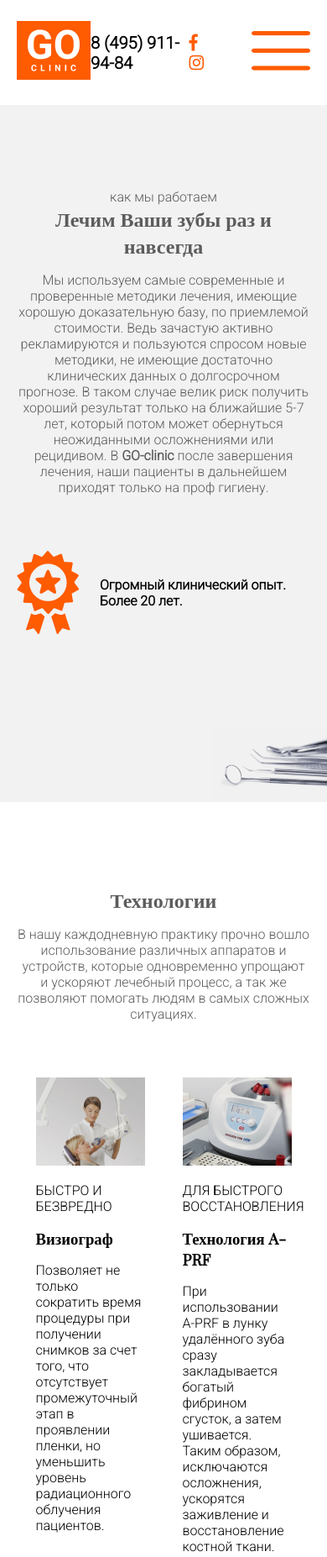
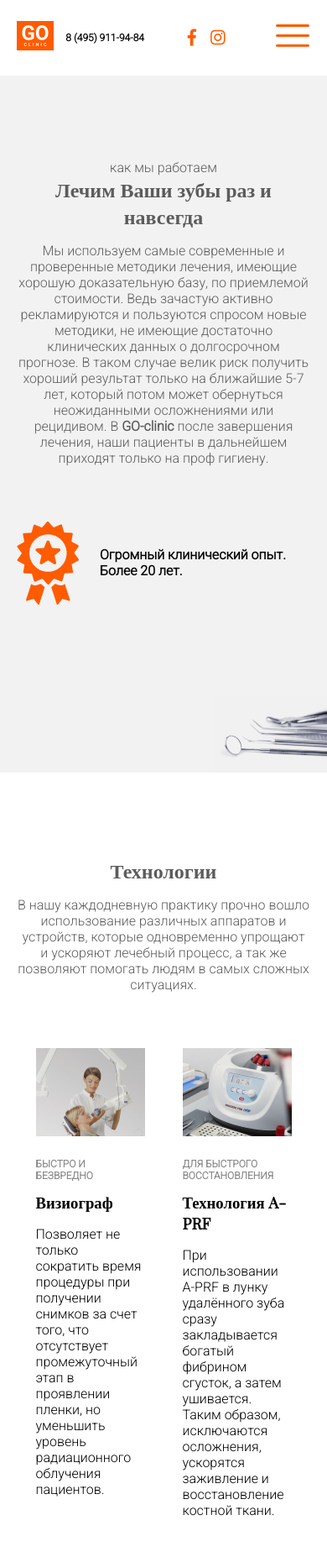
Before and after one commit to spookywee/givi, a plain HTML site: page about.html in a window 390 px wide. Shown: the top 1854 px of the page at 84% size. Drawn offline with nearby package versions, Linux system fonts and the light colour scheme.

Commit message:
mobile menu

```diff
--- a/about.html
+++ b/about.html
@@ -32,7 +32,7 @@
                     <div class = "header__inner">
                             <div class = "menu">
 
-                                    <a href="main.html"><img src="img/logo.png" alt="Логотип"></a>
+                                    <a class = "logo" href="main.html"><img src="img/logo.png" alt="Логотип"></a>
                                     <div class = "menu-info">
                                         <nav class = "nav">
                                             <a href="about.html">О нас</a>
@@ -50,7 +50,7 @@
 
                                                 <a href="contacts.html">Контакты</a>
                                         </nav>
-                                        <a href="+8(495)911-94-84"><b> 8 (495) 911-94-84</b></a>
+                                        <a class = "phone" href="+8(495)911-94-84"><b> 8 (495) 911-94-84</b></a>
                                         <div class = "social-networks">
                                             <a href="#"><i class="fab fa-facebook-f"></i></a>
                                             <a href="#"><i class="fab fa-instagram"></i></a>
--- a/css/style.css
+++ b/css/style.css
@@ -648,6 +648,13 @@ footer{
   padding-bottom:40px;
 }
 
+.technology_card p:nth-child(2){
+  font-size: 12px;
+  padding-top: 10px;
+  font-weight: bold;
+  color: #8B8B8B;
+}
+
 
 .staff{
   padding-bottom: 150px;
@@ -1019,6 +1026,7 @@ footer{
 
   .dropdown_menu-list{
     top: 24px;
+    padding:0;
     /* left: 229px; */
     /* display: none; */
     /* position: absolute; */
@@ -1049,6 +1057,74 @@ footer{
 
 @media only screen and (max-width:500px){
 
+  .logo{
+    width:20%;
+  }
+
+  .menu .logo img{
+    width:75%;
+  }
+
+  .menu-info{
+    width: 100%;
+  }
+
+  .menu-info .phone{
+    width:100%;
+    font-size: 12px;
+  }
+
+  .menu-info a b{
+    padding-right: 0;
+  }
+
+  .social-networks{
+    width:80%;
+  }
+
+  .mob-menu_btn{
+    display: block;
+    width: 135%;
+    padding-right: 15px;
+    padding-left: 0;
+  }
+
+  .mob-menu_btn img{
+    width:100%;
+  }
+
+  .close_btn{
+    display: none;
+    width: 135%;
+    padding-right: 15px;
+    padding-left: 0;
+  }
+
+  .close_btn img{
+    width: 100%;
+  }
+
+  .menu{
+    width: 100%;
+  }
+
+  .mob-menu .nav a{
+    padding: 0 10px 10px;
+    font-size: 16px;
+    text-align: center;
+  }
+
+  .mob-menu .nav a:nth-child(1){
+    padding: 0 0px 10px;
+  }
+
+  .dropdown_menu-list{
+    top: 24px;
+    padding:0;
+
+    right: 50px;
+  }
+
   .technology_card{
     max-width: 180px;
   }
@@ -1056,6 +1132,7 @@ footer{
   .technology_card img{
     width: 180px;
   }
+
 
   .mark-open{
 
@@ -1117,6 +1194,7 @@ footer{
 }
 
 @media only screen and (max-width:410px){
+
   .technology_card{
     max-width: 130px;
   }
@@ -1129,27 +1207,3 @@ footer{
     font-size: 180%;
   }
 }
-
-/* @media only screen and (max-width:980px){
-.main-specialist__inner {
-    flex-direction: column-reverse;
-  }
-
-  .main-specialist_info{
-    margin:0 auto;
-  }
-
-  .main-specialist_bg{
-    margin:0 auto;
-  }
-
-  .footer-left h1{
-    padding-right: 30px;
-  }
-}
-
-@media only screen and (max-width:800px){
-
-
-
-} */
```
Also changed, not shown: contacts.html (+2 -2 lines), dentistry.html (+2 -2 lines), main-specialist.html (+2 -2 lines), main.html (+2 -2 lines).
